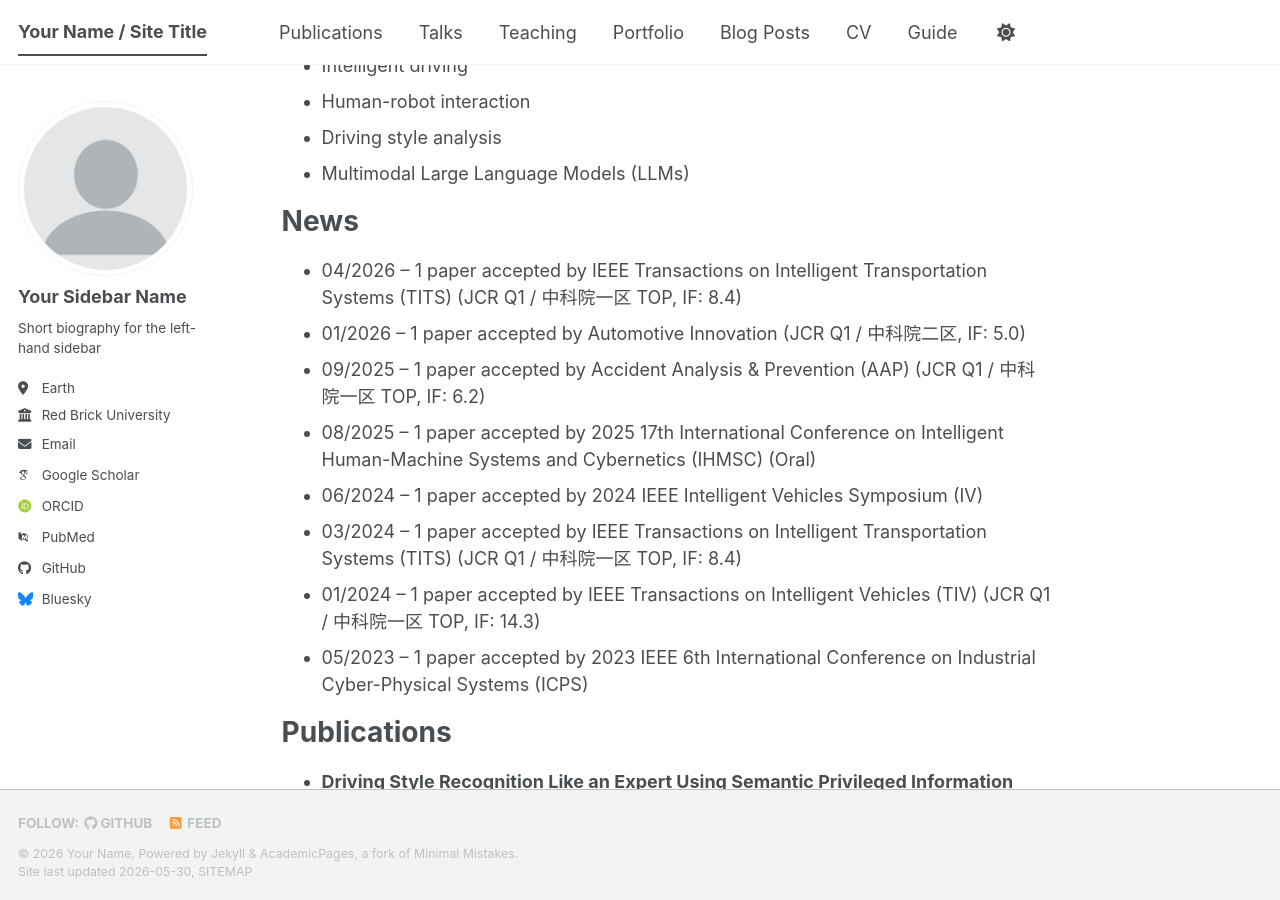
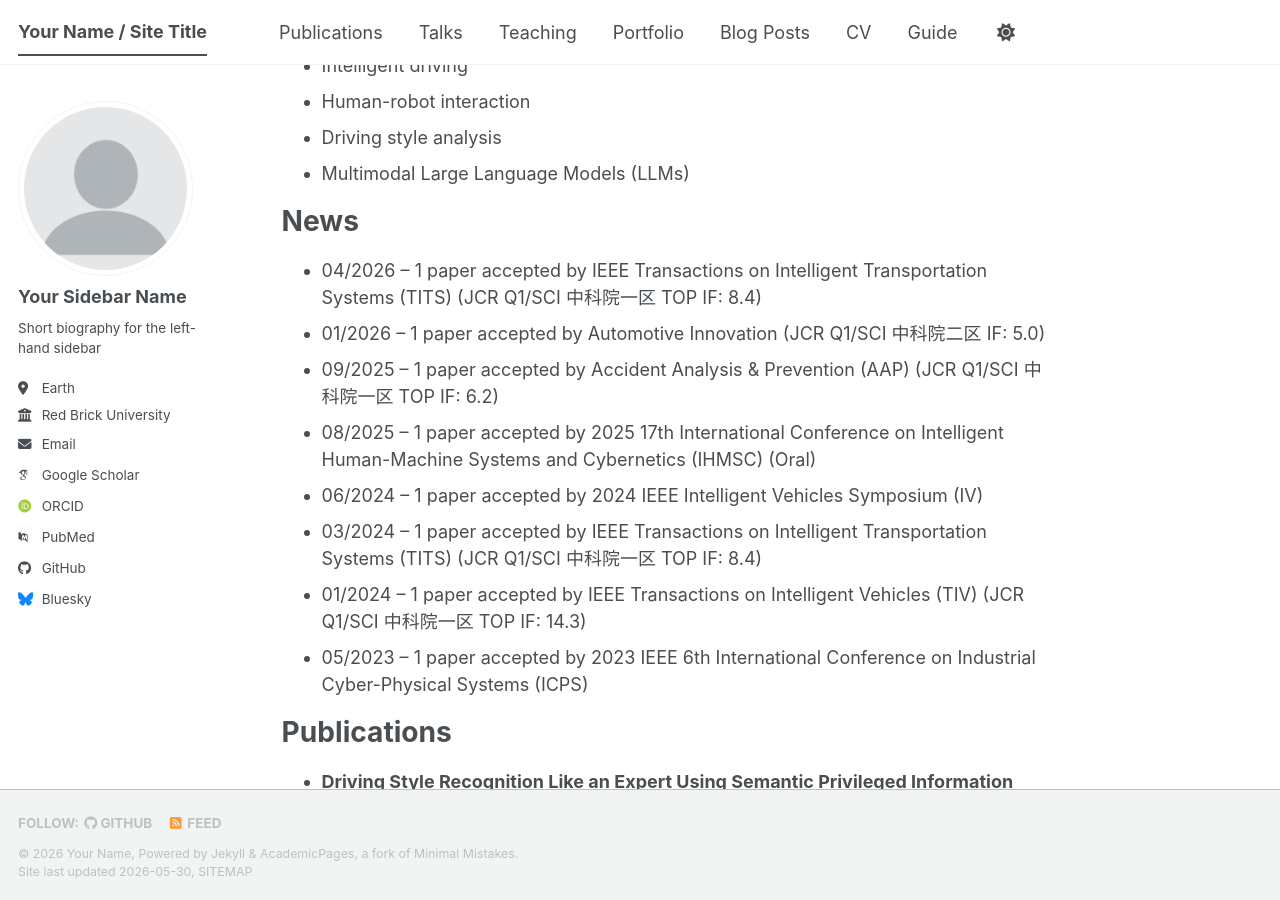
Before and after one commit to zhaokun-bit/zhaokun-bit.github.io, a Jekyll site: the page built from _pages/about.md, in a window 1280 px wide and 900 px high, scrolled down 300 px. Built offline with Jekyll 4.4.1, drawn with Linux system fonts in a browser that asks for light colours; some web fonts are replaced; a script bundle is joined from its source files by our own code; library files that are not in the unit come from our copies; some of the changed text lies outside the part shown.

Commit message:
Update about.md

```diff
--- a/_pages/about.md
+++ b/_pages/about.md
@@ -18,13 +18,13 @@ My recent works are mainly on:
 
 News
 ======
-* 04/2026 – 1 paper accepted by IEEE Transactions on Intelligent Transportation Systems (TITS) (JCR Q1 / 中科院一区 TOP, IF: 8.4)
-* 01/2026 – 1 paper accepted by Automotive Innovation (JCR Q1 / 中科院二区, IF: 5.0)
-* 09/2025 – 1 paper accepted by Accident Analysis & Prevention (AAP) (JCR Q1 / 中科院一区 TOP, IF: 6.2)
+* 04/2026 – 1 paper accepted by IEEE Transactions on Intelligent Transportation Systems (TITS) (JCR Q1/SCI 中科院一区 TOP IF: 8.4)
+* 01/2026 – 1 paper accepted by Automotive Innovation (JCR Q1/SCI 中科院二区 IF: 5.0)
+* 09/2025 – 1 paper accepted by Accident Analysis & Prevention (AAP) (JCR Q1/SCI 中科院一区 TOP IF: 6.2)
 * 08/2025 – 1 paper accepted by 2025 17th International Conference on Intelligent Human-Machine Systems and Cybernetics (IHMSC) (Oral)
 * 06/2024 – 1 paper accepted by 2024 IEEE Intelligent Vehicles Symposium (IV)
-* 03/2024 – 1 paper accepted by IEEE Transactions on Intelligent Transportation Systems (TITS) (JCR Q1 / 中科院一区 TOP, IF: 8.4)
-* 01/2024 – 1 paper accepted by IEEE Transactions on Intelligent Vehicles (TIV) (JCR Q1 / 中科院一区 TOP, IF: 14.3)
+* 03/2024 – 1 paper accepted by IEEE Transactions on Intelligent Transportation Systems (TITS) (JCR Q1/SCI 中科院一区 TOP IF: 8.4)
+* 01/2024 – 1 paper accepted by IEEE Transactions on Intelligent Vehicles (TIV) (JCR Q1/SCI 中科院一区 TOP IF: 14.3)
 * 05/2023 – 1 paper accepted by 2023 IEEE 6th International Conference on Industrial Cyber-Physical Systems (ICPS)
 
 Publications
@@ -45,3 +45,10 @@ Publications
 * **100 Drivers, 2200 km: A Natural Dataset of Driving Style toward Human-centered Intelligent Driving Systems** <br> Chaopeng Zhang, Wenshuo Wang, **Zhaokun Chen**, Junqiang Xi. <br> *2024 IEEE Intelligent Vehicles Symposium (IV)*, 351-356.
 
 * **Scene-insensitive driving style recognition using CAN signals based on factor analysis** <br> Chaopeng Zhang, Wenshuo Wang, Jian Zhang, Ziyang Ju, **Zhaokun Chen**, Junqiang Xi. <br> *2023 IEEE 6th International Conference on Industrial Cyber-Physical Systems*.
+
+Review Services
+======
+* Serving as a reviewer for *IEEE Transactions on Intelligent Transportation Systems* (TITS) (JCR Q1 / SCI 中科院一区 TOP, IF: 8.4)
+* Serving as a reviewer for *IEEE Transactions on Intelligent Vehicles* (TIV) (JCR Q1 / SCI 中科院一区 TOP, IF: 14.3)
+* Serving as a reviewer for *Accident Analysis & Prevention* (AAP) (JCR Q1 / SCI 中科院一区 TOP, IF: 6.2)
+* Serving as a reviewer for *Journal of Field Robotics* (JCR Q1 / SCI 中科院二区, IF: 5.2)
```
